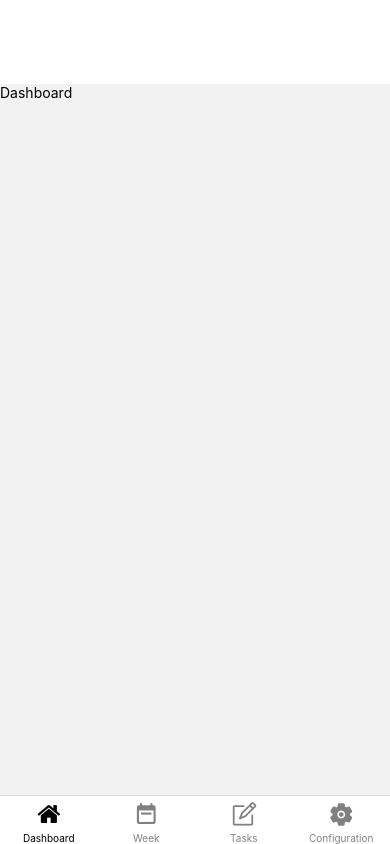
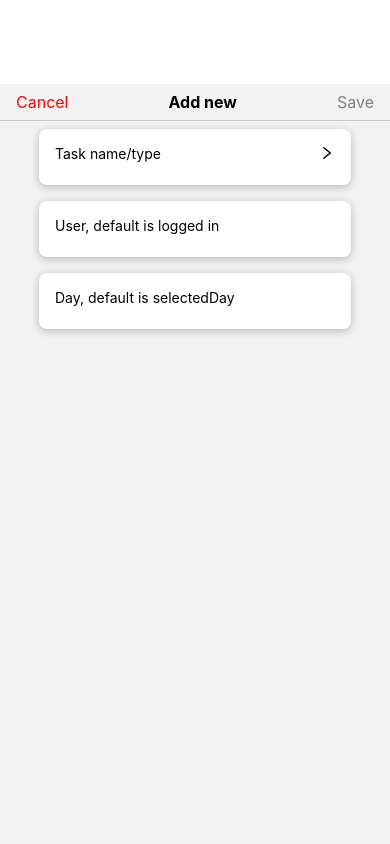
Before and after one commit to JordiMartinezDev/cleaningWars, a React Native app: screen /newTask in a window 390 px wide. Built offline with nearby package versions, Linux system fonts and the light colour scheme.

Commit message:
TaskList styling + addTask modal working

```diff
--- a/navigators/LoggedInAppNavigator.js
+++ b/navigators/LoggedInAppNavigator.js
@@ -16,6 +16,7 @@ import AddTask from "../screens/modal/AddTask";
 import EventDetails from "../screens/modal/EventDetails";
 import Header from "../components/Header";
 import TaskList from "../screens/modal/TaskList";
+import NewTask from "../screens/modal/NewTask";
 
 const Tab = createBottomTabNavigator();
 const Stack = createNativeStackNavigator();
@@ -118,6 +119,13 @@ const LoggedInAppNavigator = () => {
               presentation: "modal";
             }}
           />
+          <Stack.Screen
+            name="newTask"
+            component={NewTask}
+            options={() => {
+              presentation: "modal";
+            }}
+          />
         </Stack.Group>
       </Stack.Navigator>
     </>
--- /dev/null
+++ b/screens/modal/NewTask.js
@@ -0,0 +1,69 @@
+import { View, Text, StyleSheet, Platform, Pressable } from "react-native";
+import React from "react";
+import AddOrCancelHeader from "../../components/AddOrCancelHeader";
+import { useNavigation } from "@react-navigation/native";
+import { Divider } from "react-native-paper";
+import AntDesign from "@expo/vector-icons/AntDesign";
+
+const NewTask = () => {
+  const navigation = useNavigation();
+  return (
+    <View>
+      <AddOrCancelHeader goBack={navigation.goBack} />
+      <Divider />
+      <View style={styles.modalContainer}>
+        {/*this should be a modal with all tasks + add new task */}
+        <View style={styles.gridItem}>
+          <View style={styles.innerContainer}>
+            <Text>Task name/type</Text>
+            <AntDesign name="right" size={16} color="black" />
+          </View>
+        </View>
+        <View style={styles.gridItem}>
+          <View style={styles.innerContainer}>
+            <Text>User, default is logged in</Text>
+          </View>
+        </View>
+        <View style={styles.gridItem}>
+          <View style={styles.innerContainer}>
+            <Text>Day, default is selectedDay</Text>
+          </View>
+        </View>
+      </View>
+    </View>
+  );
+};
+
+const styles = StyleSheet.create({
+  modalContainer: {
+    flex: 1,
+    alignItems: "center",
+    justifyContent: "start",
+  },
+  gridItem: {
+    margin: 8,
+    height: 56,
+    minWidth: "80%",
+    borderRadius: 8,
+    elevation: 4,
+    //iOS styling shadows
+    backgroundColor: "white", // This is not iOS specific, but needed in order for iOS shadows to work
+    shadowColor: "black",
+    shadowOpacity: 0.25,
+    shadowOffset: { width: 0, height: 2 },
+    shadowRadius: 8,
+    //no Android specific
+
+    overflow: Platform.OS === "android" ? "hidden" : "visible",
+  },
+  innerContainer: {
+    flexDirection: "row",
+    padding: 16,
+    justifyContent: "space-between",
+    alignItems: "center",
+  },
+  formField: {
+    backgroundColor: "white",
+  },
+});
+export default NewTask;
--- a/screens/modal/TaskList.js
+++ b/screens/modal/TaskList.js
@@ -1,5 +1,12 @@
-import { View, Text, FlatList } from "react-native";
-import React from "react";
+import {
+  View,
+  Text,
+  FlatList,
+  StyleSheet,
+  Dimensions,
+  Pressable,
+} from "react-native";
+import React, { useState } from "react";
 import AddOrCancelHeader from "../../components/AddOrCancelHeader";
 import { useNavigation } from "@react-navigation/native";
 import tasks from "../../data/tasks.json";
@@ -8,16 +15,27 @@ import { Divider } from "react-native-paper";
 const TaskList = () => {
   const navigation = useNavigation();
 
+  const [selectedTask, setSelectedTask] = useState(0);
+
+  function setTask() {
+    // use Redux Context to set the task
+  }
+  function newTask() {
+    navigation.navigate("newTask");
+  }
   return (
     <View>
       <AddOrCancelHeader goBack={navigation.goBack} />
       <Divider />
+
       <FlatList
         data={tasks}
         renderItem={(itemData) => (
-          <View>
-            <Text>{itemData.item.name}</Text>
-          </View>
+          <Pressable onPress={setTask}>
+            <View style={styles.itemContainer}>
+              <Text style={styles.text}>{itemData.item.name}</Text>
+            </View>
+          </Pressable>
         )}
         keyExtractor={(item) => {
           return item.id;
@@ -25,8 +43,34 @@ const TaskList = () => {
         // Flatlist expects the itemData to have a "key" property which is unique identifier
         // We use the id property of each task, and set the key property using keyExtractor
       />
+      <Pressable onPress={newTask}>
+        <View style={styles.newTaskButton}>
+          <Text>+</Text>
+        </View>
+      </Pressable>
     </View>
   );
 };
 
+const styles = StyleSheet.create({
+  itemContainer: {
+    flex: 1,
+    height: Dimensions.get("window").height / 10,
+    justifyContent: "center",
+    alignItems: "center",
+    backgroundColor: "green",
+    margin: 8,
+    borderRadius: 8,
+  },
+  text: {},
+  newTaskButton: {
+    height: Dimensions.get("window").height / 20,
+    justifyContent: "center",
+    alignItems: "center",
+    backgroundColor: "blue",
+    margin: 8,
+    borderRadius: 8,
+  },
+});
+
 export default TaskList;
```
